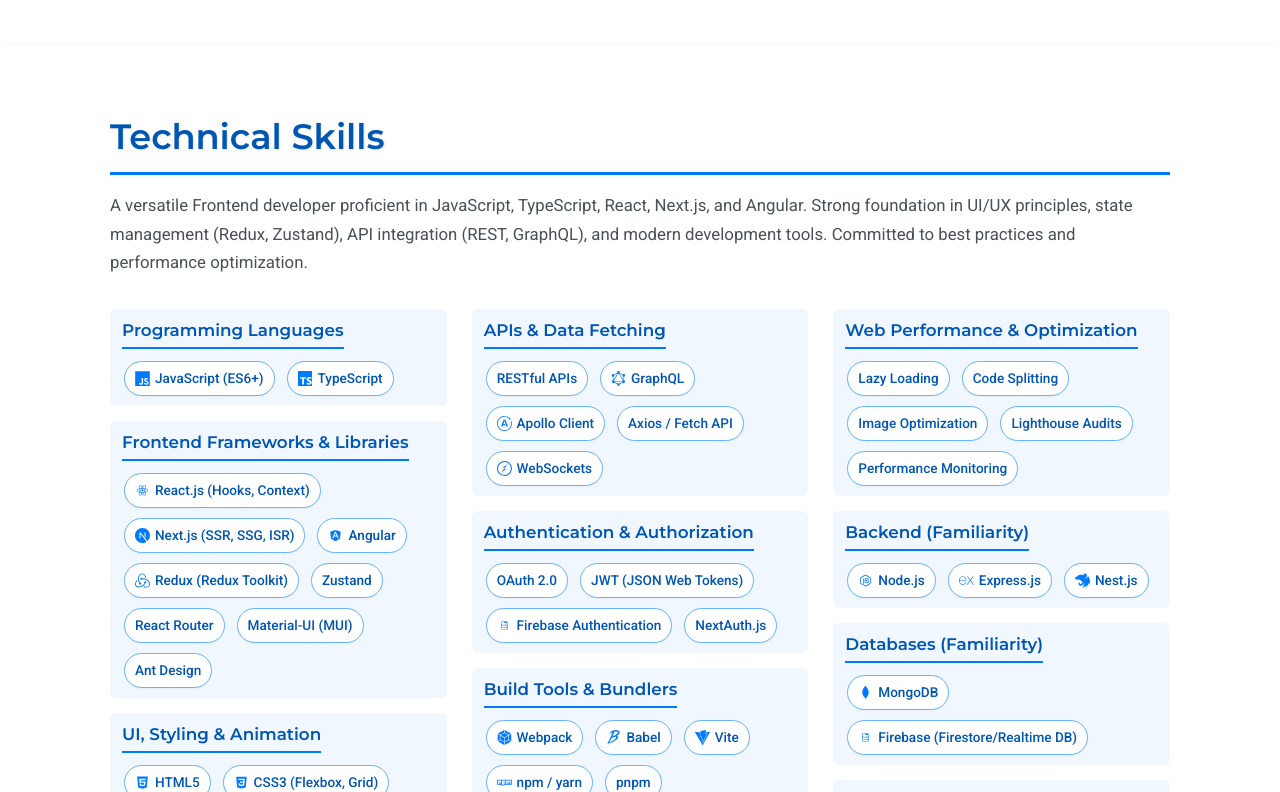
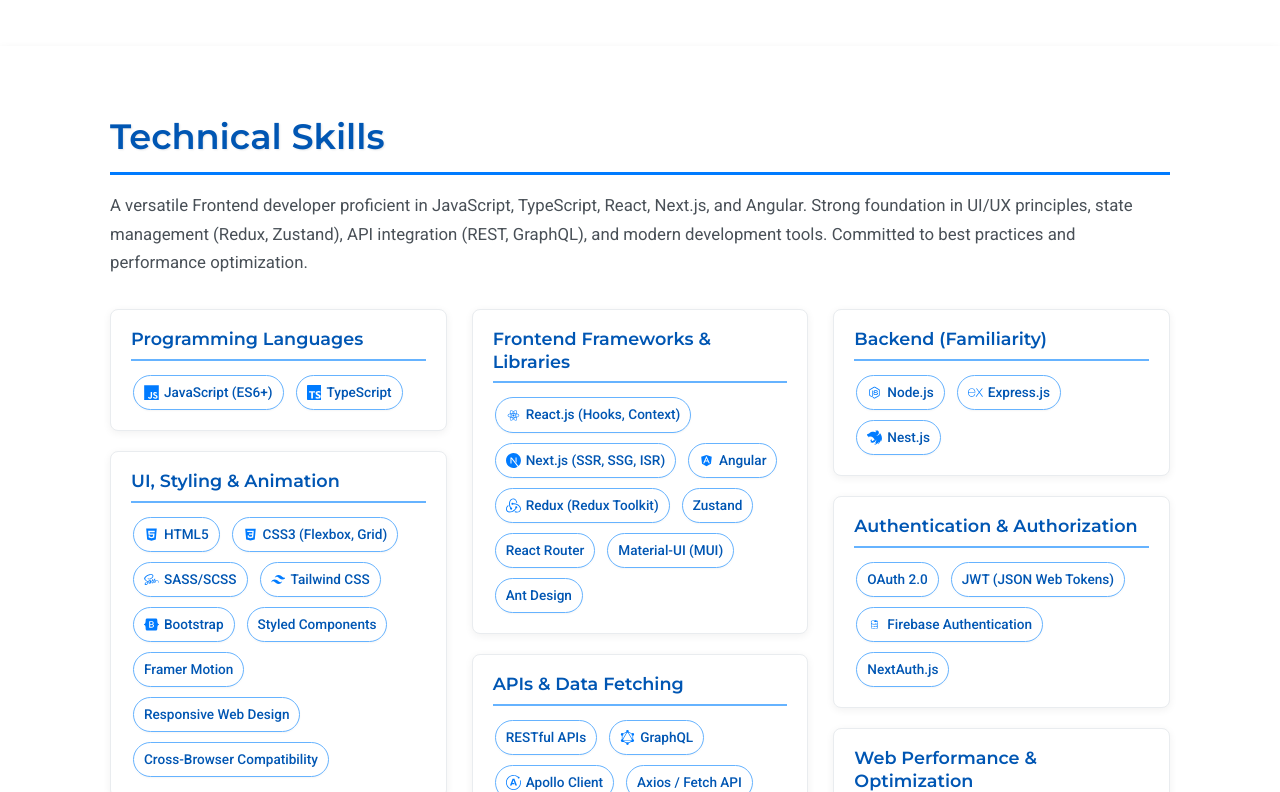
Before and after one commit to sham-roy/Portfolio, a Next.js app: page / in a window 1280 px wide. Shown: the part 1948-2740 px from the top of the page. Built offline with nearby package versions, Linux system fonts and the light colour scheme.

Commit message:
mason css

```diff
--- a/package.json
+++ b/package.json
@@ -16,6 +16,7 @@
     "react-dom": "^19.0.0",
     "react-icons": "^5.5.0",
     "react-intersection-observer": "^9.16.0",
+    "react-masonry-css": "^1.0.16",
     "sass": "^1.89.1",
     "three": "^0.177.0"
   },
--- a/src/components/Skills/Skills.js
+++ b/src/components/Skills/Skills.js
@@ -1,35 +1,57 @@
 // src/components/Skills/Skills.js
+"use client"; // Add this if AnimatedSection or this component uses client hooks/interaction
+// react-masonry-css itself doesn't strictly require this component to be client,
+// but AnimatedSection likely does.
+
 import React from 'react';
-import { sectionSummaries, technicalSkills } from '../../data/resumeData';
-import AnimatedSection from '../AnimatedSection/AnimatedSection';
-import './Skills.scss';
+import Masonry from 'react-masonry-css'; // Import the Masonry component
+import { sectionSummaries, technicalSkills } from '../../data/resumeData'; // Ensure path is correct
+import AnimatedSection from '../AnimatedSection/AnimatedSection'; // Assuming this is a client component
+import './Skills.scss'; // We will update this SCSS
 
 const Skills = () => {
+  // Define breakpoint columns for the masonry layout
+  // This object tells Masonry how many columns to use at different viewport widths
+  const breakpointColumnsObj = {
+    default: 3,       // Default number of columns (for screens wider than the largest breakpoint)
+    1100: 3,          // 3 columns when screen width is 1100px or less
+    992: 2,           // 2 columns when screen width is 992px or less
+    768: 2,           // 2 columns when screen width is 768px or less
+    576: 1            // 1 column when screen width is 576px or less
+  };
+
   return (
-    <AnimatedSection className="section skills-section">
+    <AnimatedSection className="section skills-section-masonry"> {/* Updated class name */}
       <div className="container">
-        <h2>Technical Skills</h2>
+        <div className="section-header-skills"> {/* Optional: for centering title */}
+          <h2>Technical Skills</h2>
+          {sectionSummaries.technicalSkills && (
+            <p className="section-summary skills-summary">{sectionSummaries.technicalSkills}</p>
+          )}
+        </div>
 
-        {sectionSummaries.technicalSkills && (
-          <p className="section-summary">{sectionSummaries.technicalSkills}</p>
-        )}
-
-        <div className="skills-flow-container">
+        <Masonry
+          breakpointCols={breakpointColumnsObj}
+          className="skills-masonry-grid-container" // Custom class for the main masonry container
+          columnClassName="skills-masonry-grid_column" // Custom class for each generated column
+        >
+          {/* Map through your technicalSkills data to render each item */}
           {technicalSkills.map((categoryItem, index) => (
-            <div className="skill-category-flow-item" key={index}>
+            <div className="skill-category-card" key={index}> {/* This is your masonry item */}
               <h3>{categoryItem.category}</h3>
-              <div className="skills-list-flow">
+              <div className="skills-list-tags"> {/* Contains the actual skill tags */}
                 {categoryItem.skills.map(skill => (
-                  <span className="skill-tag" key={skill.name}>
+                  <span className="skill-tag" key={skill.name}> {/* Uses global .skill-tag style */}
                     {skill.icon} {skill.name}
                   </span>
                 ))}
               </div>
             </div>
           ))}
-        </div>
+        </Masonry>
       </div>
     </AnimatedSection>
   );
 };
+
 export default Skills;
--- a/src/components/Skills/Skills.scss
+++ b/src/components/Skills/Skills.scss
@@ -1,49 +1,70 @@
 // src/components/Skills/Skills.scss
-@import '../../app/globals.scss';
+@import '../../app/globals.scss'; // Ensure this path correctly points to your global SCSS variables
 
+.skills-section-masonry {
+  // Main section wrapper
+  // background-color: lighten($primary-blue-xtra-light, 5%); // Optional distinct background
 
-.skills-section {
-  h2 {
-    margin-bottom: 1.5rem;
-  }
+  .section-header-skills {
+    // Optional wrapper for title and summary
+    text-align: center; // Center the section title and summary
+    margin-bottom: 30px; // Space below header before masonry grid
 
-  .skills-flow-container {
-    // Change this from flex to multi-column
-    column-count: 3;
-    column-gap: 25px;
-    column-fill: balance;
-
-    @media (width < 768px) {
-      column-count: 1;
-    }
-  }
-
-  .skill-category-flow-item {
-    // Styles for each category block
-    padding: 8px 12px;
-    border-radius: 6px;
-    background-color: rgba($primary-blue-xtra-light, 0.3);
-    margin-bottom: 15px;
-    break-inside: avoid-column; // Tries to prevent an item from breaking across columns
-
-
-
-    h3 {
-      font-size: 1.05rem;
-      font-weight: 600;
-      color: $primary-blue-dark;
-      margin: 0 0 10px 0;
-      padding-bottom: 5px;
-      border-bottom: 2px solid $primary-blue;
-      display: inline-block;
+    h2 {
+      // Inherits global h2, but you can override if needed
+      // Example: margin-bottom: 10px; if summary is present
     }
 
-    .skills-list-flow {
-      display: flex;
-      flex-wrap: wrap;
-      gap: 6px 8px;
+    .skills-summary {
+      // If you have a specific class for the summary in this section
+      // Inherits global .section-summary, but you can override
+      // Example: max-width: 700px; margin-left: auto; margin-right: auto;
     }
   }
 }
 
-// Global .skill-tag style remains important
+// Styles for the container created by react-masonry-css
+.skills-masonry-grid-container {
+  display: flex;
+  width: auto; // Recommended by react-masonry-css docs for the container
+  gap: 25px; // This will be the horizontal gap BETWEEN columns
+  // Vertical gap between items in the same column is handled by item margin or column gap
+}
+
+// Styles for each column generated by react-masonry-css
+.skills-masonry-grid_column {
+  background-clip: padding-box; // Standard for masonry columns to prevent background issues with borders/padding
+  display: flex; // Make items within a column stack naturally
+  flex-direction: column;
+  gap: 20px; // This will be the VERTICAL gap BETWEEN items in the SAME column
+}
+
+// Styles for your individual skill category cards (the masonry items)
+.skill-category-card {
+  padding: 18px 20px; // Adjust padding as needed
+  border-radius: $border-radius-medium; // e.g., 8px
+  background-color: $background-white; // White background for cards
+  border: 1px solid $border-color-light;
+  box-shadow: $box-shadow-soft; // e.g., 0 3px 10px rgba(0,0,0,0.06)
+  // No margin-bottom needed here, as .skills-masonry-grid_column's gap handles vertical spacing
+
+  h3 {
+    // Category title (e.g., "Frontend Technologies")
+    font-size: 1.1rem;
+    font-weight: 600;
+    color: $primary-blue-dark;
+    margin: 0 0 12px 0; // Margin at the bottom of the h3
+    padding-bottom: 8px;
+    border-bottom: 2px solid $primary-blue-light; // Softer underline
+  }
+
+  .skills-list-tags {
+    // Contains the individual skill tags
+    display: flex;
+    flex-wrap: wrap;
+    gap: 6px 8px; // Gap for skill tags
+
+    // Individual skill tags (<span className="skill-tag">)
+    // will pick up their primary styling from global.scss, which is correct.
+  }
+}
--- a/src/data/resumeData.js
+++ b/src/data/resumeData.js
@@ -92,6 +92,14 @@
     ]
   },
   {
+    category: "Backend (Familiarity)", // As per your resume
+    skills: [
+      { name: "Node.js", icon: <DiNodejsSmall /> },
+      { name: "Express.js", icon: <SiExpress /> },
+      { name: "Nest.js", icon: <SiNestjs /> }
+    ]
+  },
+  {
     category: "UI, Styling & Animation",
     skills: [
       { name: "HTML5", icon: <DiHtml5 /> },
@@ -170,14 +178,6 @@
       { name: "Image Optimization" },
       { name: "Lighthouse Audits" },
       { name: "Performance Monitoring" }
-    ]
-  },
-  {
-    category: "Backend (Familiarity)", // As per your resume
-    skills: [
-      { name: "Node.js", icon: <DiNodejsSmall /> },
-      { name: "Express.js", icon: <SiExpress /> },
-      { name: "Nest.js", icon: <SiNestjs /> }
     ]
   },
   {
```
Also changed, not shown: 1 other file (tests, documents, lock files or other folders).
